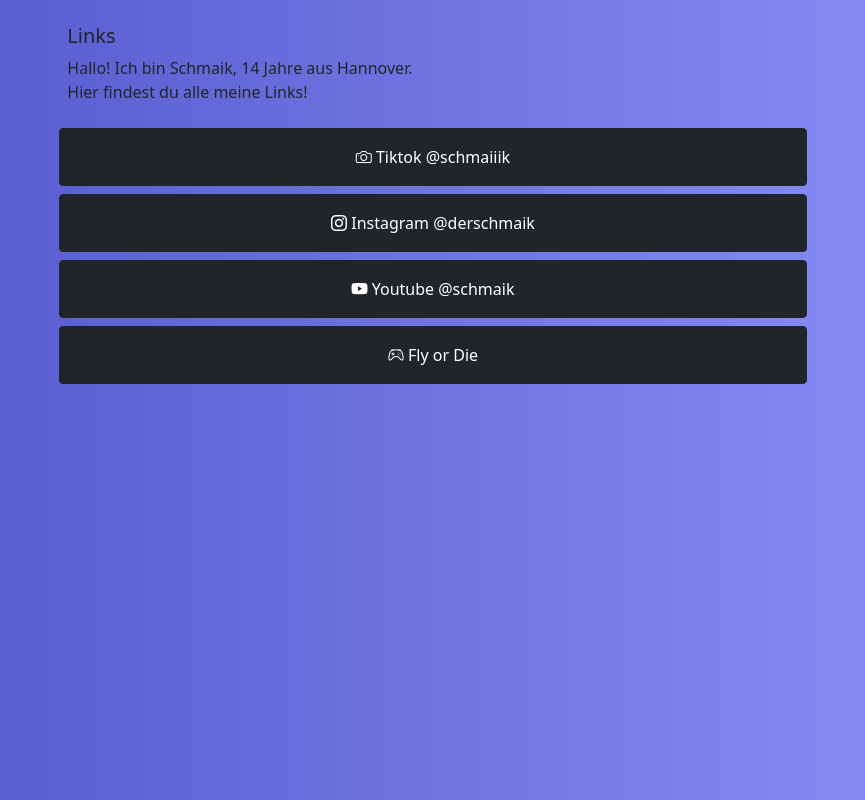
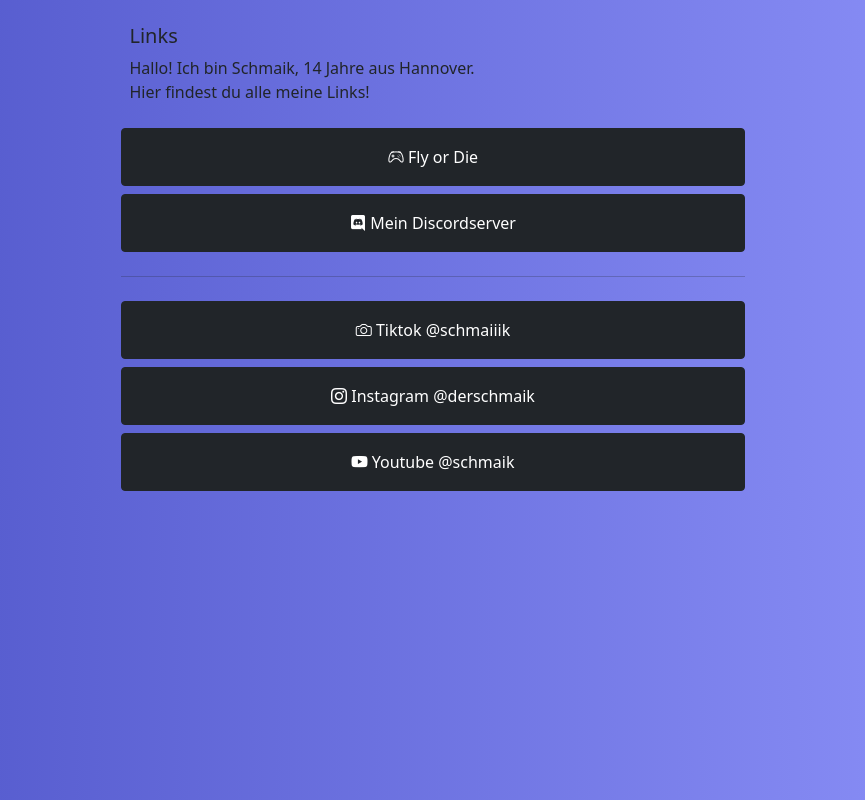
Before and after one commit to aikozim/old-linktree-alternative, a Vue app: page / in a window 1280 px wide. Shown: the whole page, without its empty margins (207-1072 px from the left). Built offline with nearby package versions, Linux system fonts and the light colour scheme.

Commit message:
Change of Links + New devider

```diff
--- a/src/views/Home.vue
+++ b/src/views/Home.vue
@@ -6,11 +6,13 @@
         <p>Hallo! Ich bin Schmaik, 14 Jahre aus Hannover. <br> Hier findest du alle meine Links!</p>
       </div>
     </div>
-    <div class="mt-4 ">
-      <Link text="Tiktok @schmaiiik" icon="bi-camera" href="http://tiktok.schmaik.net"/>
+    <div class="mt-4">
+      <Link text="Fly or Die" icon="bi-controller" href="https://play.google.com/store/apps/details?id=com.Schmaik.FlyorDie"/>
+      <Link text="Mein Discordserver" icon="bi-discord" href="https://play.google.com/store/apps/details?id=com.Schmaik.FlyorDie"/>
+      <hr/>
+      <Link text="Tiktok @schmaiiik" icon="bi-camera" href="http://tiktok.schmaik.net" class="mt-2"/>
       <Link text="Instagram @derschmaik" icon="bi-instagram" href="http://instagram.schmaik.net"/>
       <Link text="Youtube @schmaik" icon="bi-youtube" href="http://youtube.schmaik.net"/>
-      <Link text="Fly or Die" icon="bi-controller" href="https://play.google.com/store/apps/details?id=com.Schmaik.FlyorDie" />
     </div>
   </div>
 </template>
```
